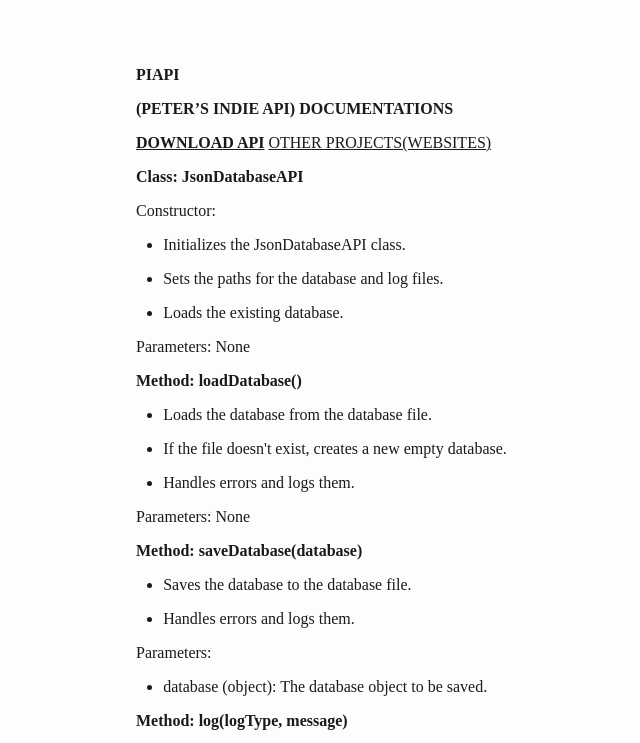
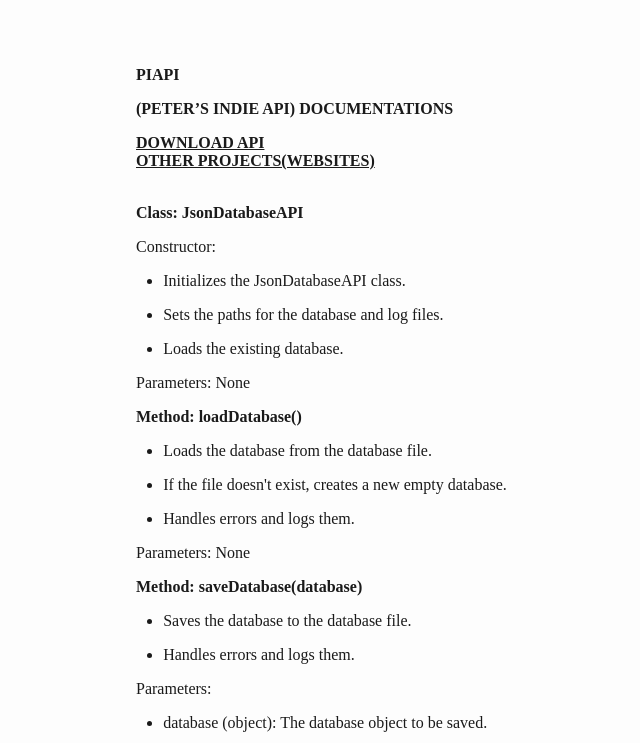
Before and after one commit to petermeshack/petermeshack.github.io, a plain HTML site: page index.html in a window 1280 px wide. Shown: the top 743 px of the page, without its empty margins (216-856 px from the left). Drawn offline with Linux system fonts and the light colour scheme.

Commit message:
update webpage

```diff
--- a/index.html
+++ b/index.html
@@ -170,8 +170,8 @@
 <body>
 <p><strong>PIAPI</strong></p>
 <p><strong>(PETER’S INDIE API) DOCUMENTATIONS</strong></p>
-<a href="https://github.com/petermeshack/PIAPI"><strong>DOWNLOAD API</strong></a>
-<a href="https://petermeshack.github.io/lanceconsoltant.github.io/">OTHER PROJECTS(WEBSITES)</a>
+<a href="https://github.com/petermeshack/PIAPI"><strong>DOWNLOAD API</strong></a><br>
+<a href="https://petermeshack.github.io/lanceconsoltant.github.io/"><strong>OTHER PROJECTS(WEBSITES)</strong></a><br><br>
 <p><strong>Class: JsonDatabaseAPI</strong></p>
 <p>Constructor:</p>
 <ul>
```
